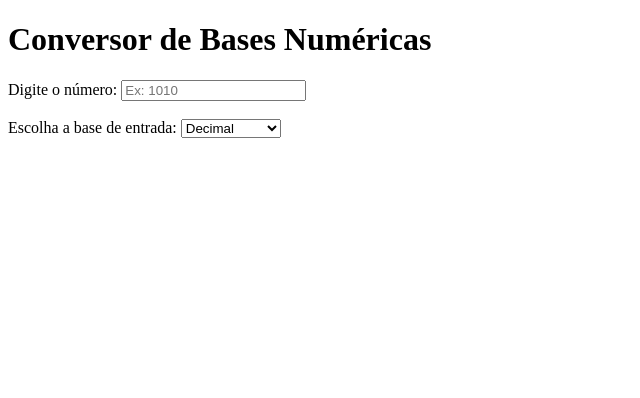
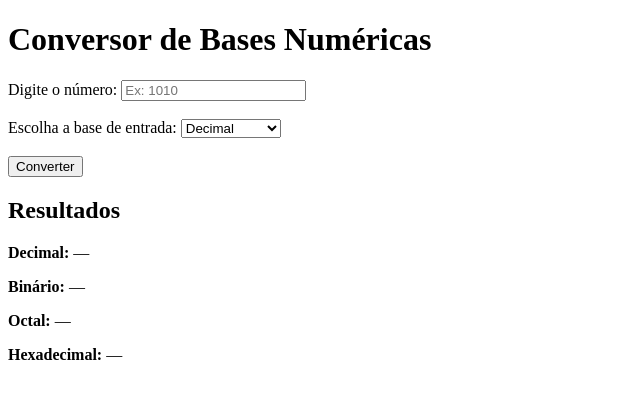
Before and after one commit to jaciaracarla-alt/conversor-de-base-numerica, a plain HTML site: page index.html in a window 1280 px wide. Shown: the whole page, without its empty margins (0-640 px from the left). Drawn offline with Linux system fonts and the light colour scheme.

Commit message:
feat(html): Adiciona botão e área de resultados

```diff
--- a/index.html
+++ b/index.html
@@ -18,5 +18,14 @@
     <option value="10" selected>Decimal</option>
     <option value="16">Hexadecimal</option>
   </select>
+  <br><br>
+
+  <button id="convertBtn">Converter</button>
+
+  <h2>Resultados</h2>
+  <p><strong>Decimal:</strong> <span id="decimal">—</span></p>
+  <p><strong>Binário:</strong> <span id="binario">—</span></p>
+  <p><strong>Octal:</strong> <span id="octal">—</span></p>
+  <p><strong>Hexadecimal:</strong> <span id="hexadecimal">—</span></p>
 </body>
 </html>
```
